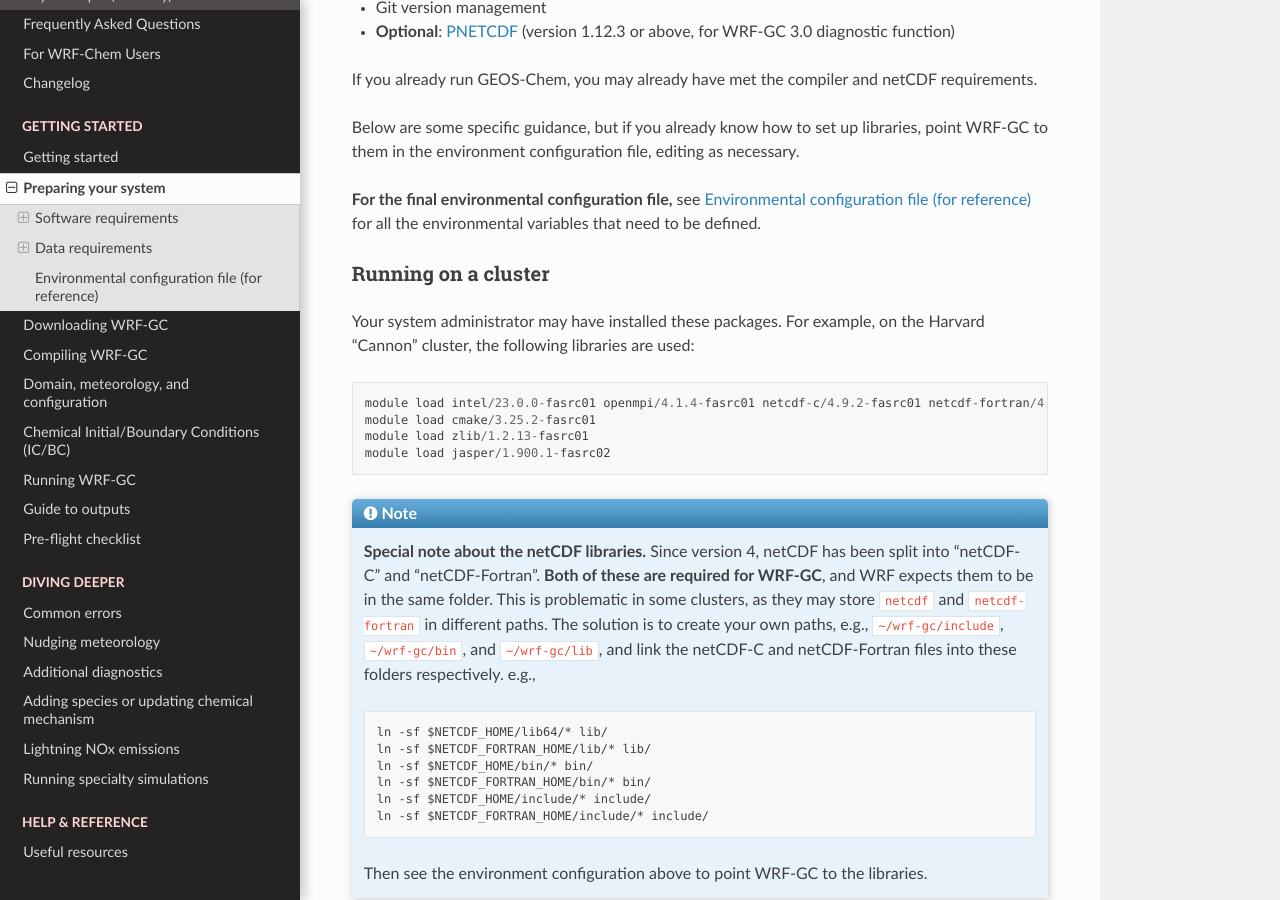
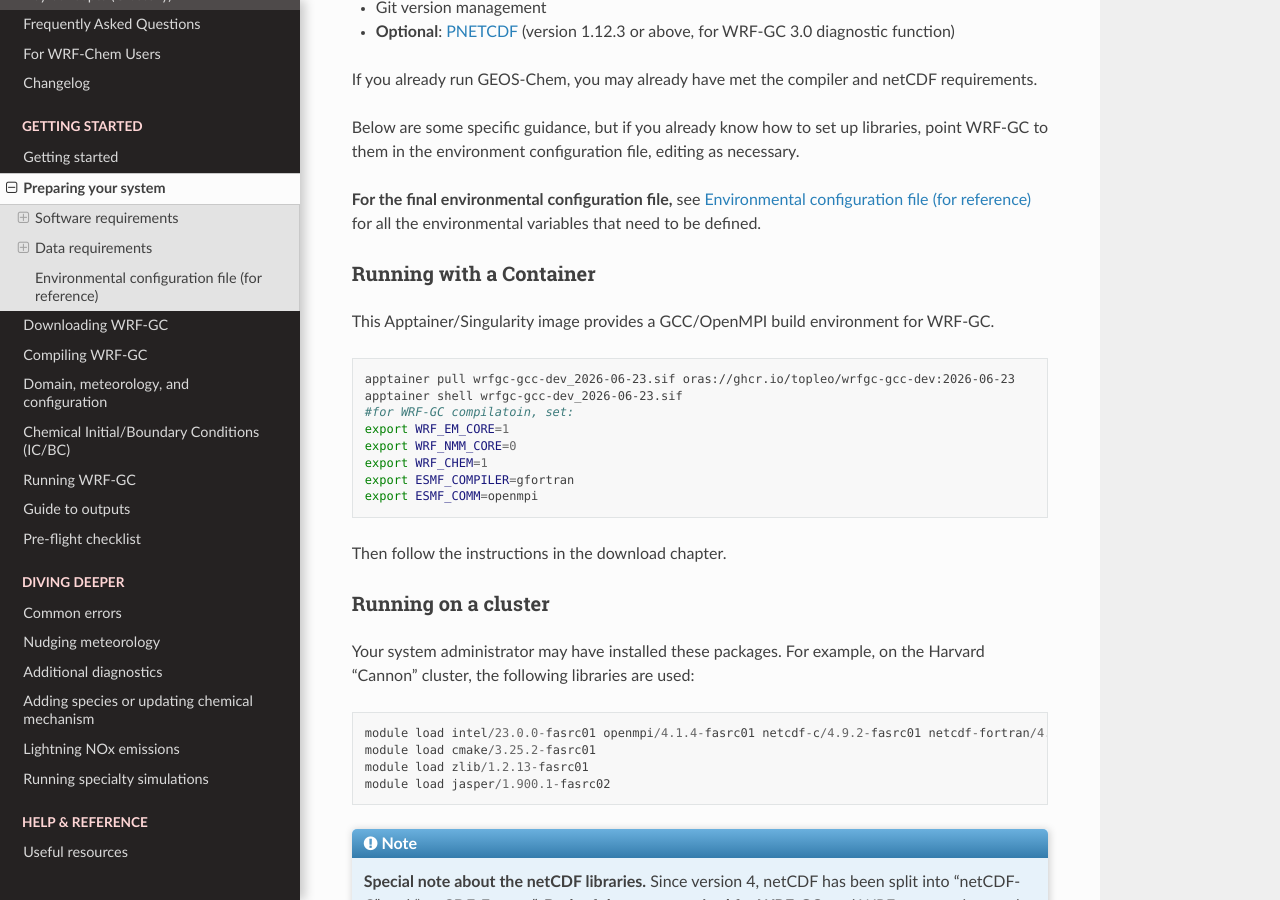
Before and after one commit to WRF-GC/documentation, a Sphinx documentation site: the page built from docs/source/guide-1-system-requirements.rst, in a window 1280 px wide and 900 px high, scrolled down 580 px. Built offline with Sphinx 7.4.7 and the Read the Docs theme 3.1.0, drawn with Linux system fonts in a browser that asks for light colours.

Commit message:
add container instruction (#5)

```diff
--- a/docs/source/guide-1-system-requirements.rst
+++ b/docs/source/guide-1-system-requirements.rst
@@ -25,6 +25,21 @@ Below are some specific guidance, but if you already know how to set up librarie
 
 **For the final environmental configuration file,** see :ref:`Environmental configuration file (for reference)` for all the environmental variables that need to be defined.
 
+Running with a Container
+^^^^^^^^^^^^^^^^^^^^^
+This Apptainer/Singularity image provides a GCC/OpenMPI build environment for WRF-GC.
+
+.. code-block:: bash
+
+	apptainer pull wrfgc-gcc-dev_2026-06-23.sif oras://ghcr.io/topleo/wrfgc-gcc-dev:2026-06-23
+	apptainer shell wrfgc-gcc-dev_2026-06-23.sif
+	#for WRF-GC compilatoin, set:
+	export WRF_EM_CORE=1
+	export WRF_NMM_CORE=0
+	export WRF_CHEM=1
+	export ESMF_COMPILER=gfortran
+	export ESMF_COMM=openmpi
+Then follow the instructions in the download chapter.
 
 Running on a cluster
 ^^^^^^^^^^^^^^^^^^^^^
```
